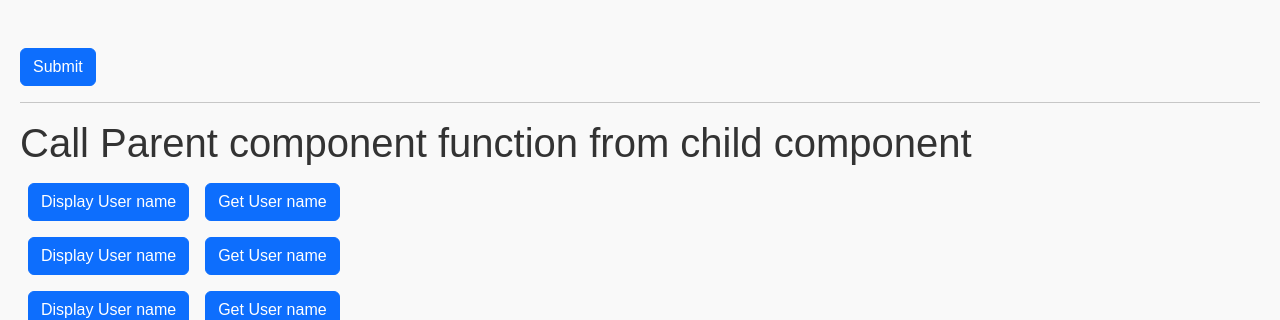
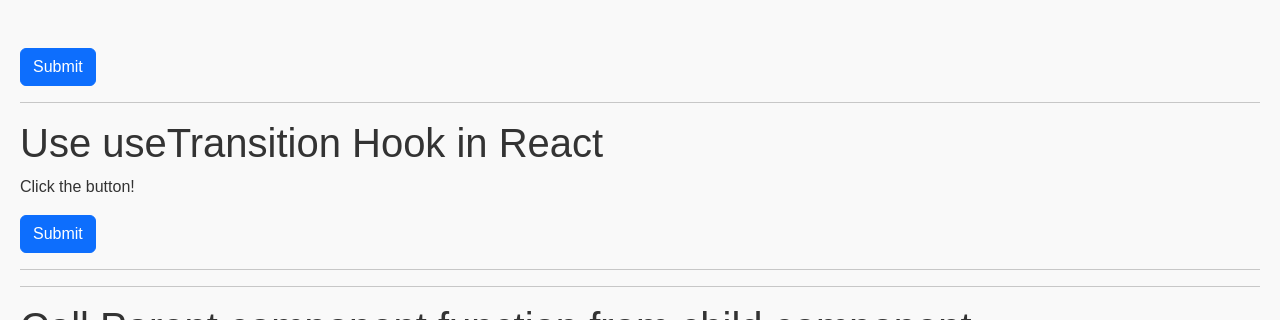
Before and after one commit to anon1277/react-demo, a React (Vite) app: page / in a window 1280 px wide. Shown: the part 1847-2167 px from the top of the page. Built offline with nearby package versions, Linux system fonts and the light colour scheme.

Commit message:
Implement Loading using UseTransition

```diff
--- a/src/App.jsx
+++ b/src/App.jsx
@@ -35,6 +35,7 @@ import UnControlledComponenets from "./UseRef/UnControlledComponenets";
 import FunctionAsProps from "./FunctionAsProps";
 import ForwardRef from "./UseRef/ForwardRef";
 import UseFormstatus from "./form/UseFormstatus";
+import UseTransitionDemo from "./useTransition/UseTransitionDemo";
 
 function sum(val1, val2) {
   return val1 + val2;
@@ -129,6 +130,10 @@ function App() {
       <hr />
       {/* UseFormstatus hook example */}
       <UseFormstatus />
+      <hr />
+      {/* UseTransitionDemo */}
+      <UseTransitionDemo />
+      <hr />
 
 
       <hr />
--- /dev/null
+++ b/src/useTransition/UseTransitionDemo.jsx
@@ -0,0 +1,37 @@
+import React, { useState, useTransition } from "react";
+
+const UseTransitionDemo = () => {
+    // useTransition
+    const [pending, startTransition] = useTransition();
+    const [loading, setLoading] = useState(false);
+    const [message, setMessage] = useState("Click the button!");
+
+    // Handle Button Onclick
+    const handleOnClick = () => {
+        setLoading(true); // Start loading immediately
+        // Perform async logic outside startTransition
+        new Promise((resolve) => setTimeout(resolve, 2000)).then(() => {
+            // Start a transition to update state
+            startTransition(() => {
+                setMessage("Operation Complete!");
+                setLoading(false); // Stop loading after update
+            });
+        });
+    };
+
+    return (
+        <>
+            <h1>Use useTransition Hook in React</h1>
+            <p>{pending || loading ? <img style={{ width:"200px" }} src="https://media.tenor.com/wpSo-8CrXqUAAAAj/loading-loading-forever.gif"  alt="loading"/> : message}</p>
+            <button
+                disabled={pending || loading}
+                className="btn btn-primary"
+                onClick={handleOnClick}
+            >
+                Submit
+            </button>
+        </>
+    );
+};
+
+export default UseTransitionDemo;
```
